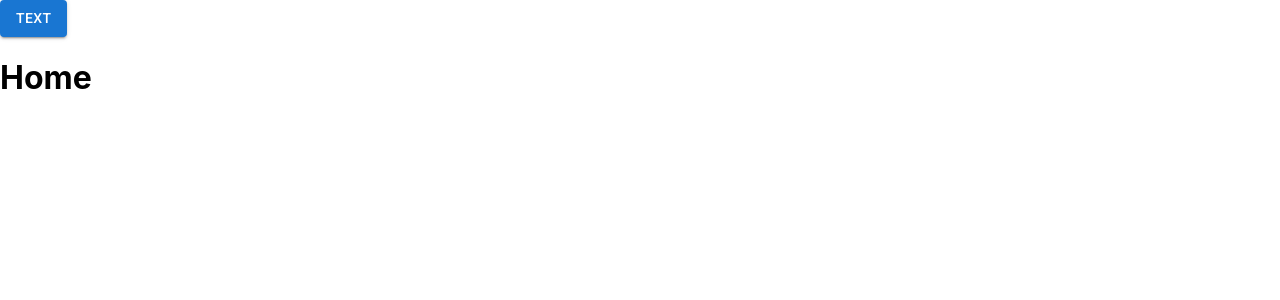
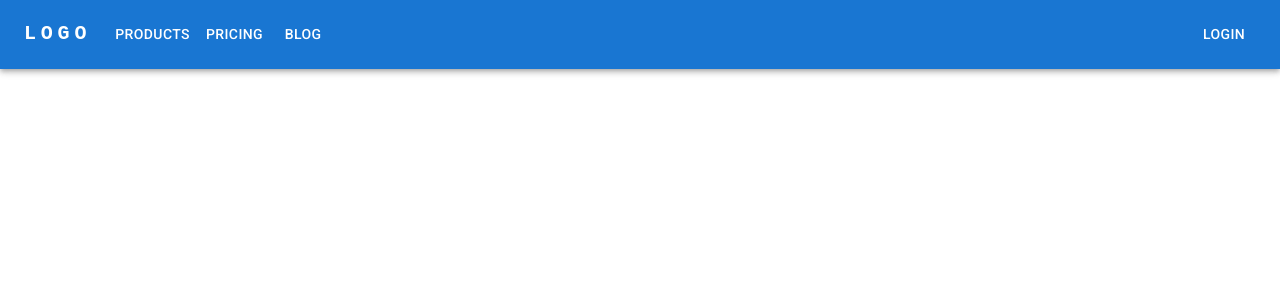
Before and after one commit to AmiraMahana1996/peep-frontend, a React (Create React App) app: page / in a window 1280 px wide. Shown: the top 300 px of the page. Built offline with nearby package versions, Linux system fonts and the light colour scheme; a web font is replaced by a local one.

Commit message:
adding mui and navbar comp

```diff
--- a/package.json
+++ b/package.json
@@ -5,6 +5,7 @@
   "dependencies": {
     "@emotion/react": "^11.10.5",
     "@emotion/styled": "^11.10.5",
+    "@mui/icons-material": "^5.11.0",
     "@mui/material": "^5.11.6",
     "cra-template-typescript": "1.2.0",
     "react": "^18.2.0",
--- /dev/null
+++ b/src/components/navbar/Navbar.tsx
@@ -0,0 +1,129 @@
+import * as React from "react";
+import AppBar from "@mui/material/AppBar";
+import Box from "@mui/material/Box";
+import Toolbar from "@mui/material/Toolbar";
+import IconButton from "@mui/material/IconButton";
+import Typography from "@mui/material/Typography";
+import Menu from "@mui/material/Menu";
+import MenuIcon from "@mui/icons-material/Menu";
+import Container from "@mui/material/Container";
+import Button from "@mui/material/Button";
+import MenuItem from "@mui/material/MenuItem";
+import AdbIcon from "@mui/icons-material/Adb";
+
+const pages = ["Products", "Pricing", "Blog"];
+
+function ResponsiveAppBar() {
+  const [anchorElNav, setAnchorElNav] = React.useState<null | HTMLElement>(
+    null
+  );
+
+  const handleOpenNavMenu = (event: React.MouseEvent<HTMLElement>) => {
+    setAnchorElNav(event.currentTarget);
+  };
+
+  const handleCloseNavMenu = () => {
+    setAnchorElNav(null);
+  };
+
+  return (
+    <AppBar position="static">
+      <Container maxWidth="xl">
+        <Toolbar disableGutters>
+          <Typography
+            variant="h6"
+            noWrap
+            component="a"
+            href="/"
+            sx={{
+              mr: 2,
+              display: { xs: "none", md: "flex" },
+              fontFamily: "monospace",
+              fontWeight: 700,
+              letterSpacing: ".3rem",
+              color: "inherit",
+              textDecoration: "none",
+            }}
+          >
+            LOGO
+          </Typography>
+
+          <Box sx={{ flexGrow: 1, display: { xs: "flex", md: "none" } }}>
+            <IconButton
+              size="large"
+              aria-label="account of current user"
+              aria-controls="menu-appbar"
+              aria-haspopup="true"
+              onClick={handleOpenNavMenu}
+              color="inherit"
+            >
+              <MenuIcon />
+            </IconButton>
+            <Menu
+              id="menu-appbar"
+              anchorEl={anchorElNav}
+              anchorOrigin={{
+                vertical: "bottom",
+                horizontal: "left",
+              }}
+              keepMounted
+              transformOrigin={{
+                vertical: "top",
+                horizontal: "left",
+              }}
+              open={Boolean(anchorElNav)}
+              onClose={handleCloseNavMenu}
+              sx={{
+                display: { xs: "block", md: "none" },
+              }}
+            >
+              {pages.map((page) => (
+                <MenuItem
+                  key={page}
+                  onClick={handleCloseNavMenu}
+                >
+                  <Typography textAlign="center">{page}</Typography>
+                </MenuItem>
+              ))}
+            </Menu>
+          </Box>
+          <AdbIcon sx={{ display: { xs: "flex", md: "none" }, mr: 1 }} />
+          <Typography
+            variant="h5"
+            noWrap
+            component="a"
+            href=""
+            sx={{
+              mr: 2,
+              display: { xs: "flex", md: "none" },
+              flexGrow: 1,
+              fontFamily: "monospace",
+              fontWeight: 700,
+              letterSpacing: ".3rem",
+              color: "inherit",
+              textDecoration: "none",
+            }}
+          >
+            LOGO
+          </Typography>
+          <Box sx={{ flexGrow: 1, display: { xs: "none", md: "flex" } }}>
+            {pages.map((page) => (
+              <Button
+                key={page}
+                onClick={handleCloseNavMenu}
+                sx={{ my: 2, color: "white", display: "block" }}
+              >
+                {page}
+              </Button>
+            ))}
+          </Box>
+
+          <Box sx={{ flexGrow: 0 }}>
+            <Button color="inherit">Login</Button>
+          </Box>
+        </Toolbar>
+      </Container>
+    </AppBar>
+  );
+}
+export default ResponsiveAppBar;
--- a/src/pages/home/Home.tsx
+++ b/src/pages/home/Home.tsx
@@ -1,11 +1,22 @@
-import React from "react";
-import { Button } from "@mui/material";
+import * as React from "react";
+import Box from "@mui/material/Box";
+import Grid from "@mui/material/Grid";
+import ResponsiveAppBar from "../../components/navbar/Navbar";
 
-export default function Home() {
+export default function VariableWidthGrid() {
   return (
-    <>
-      <Button variant="contained">Text</Button>
-      <h1>Home</h1>
-    </>
+    <Box sx={{ flexGrow: 1 }}>
+      <Grid
+        container
+        spacing={3}
+      >
+        <Grid
+          item
+          xs={12}
+        >
+          <ResponsiveAppBar />
+        </Grid>
+      </Grid>
+    </Box>
   );
 }
```
Also changed, not shown: 1 other file (tests, documents, lock files or other folders).
